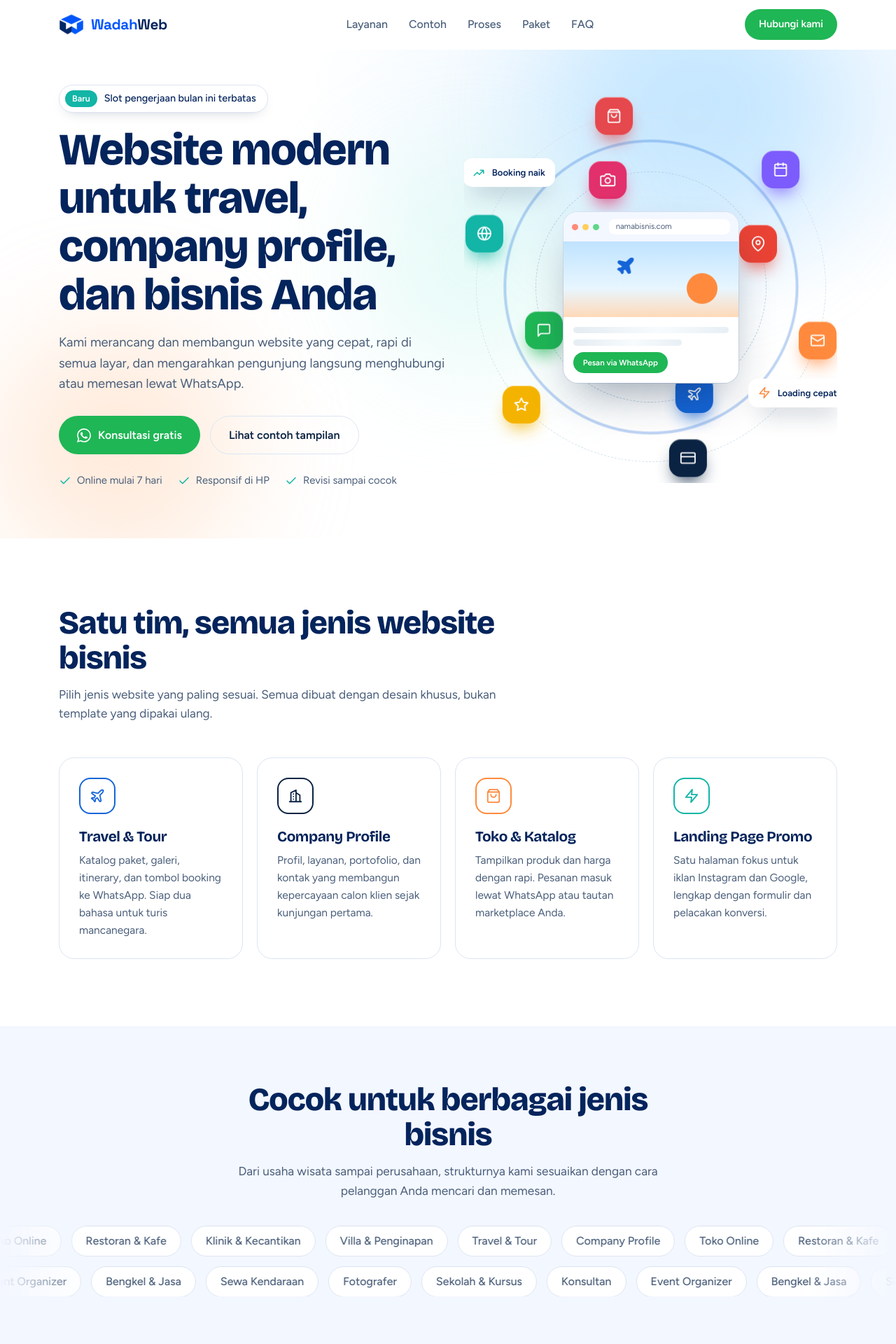
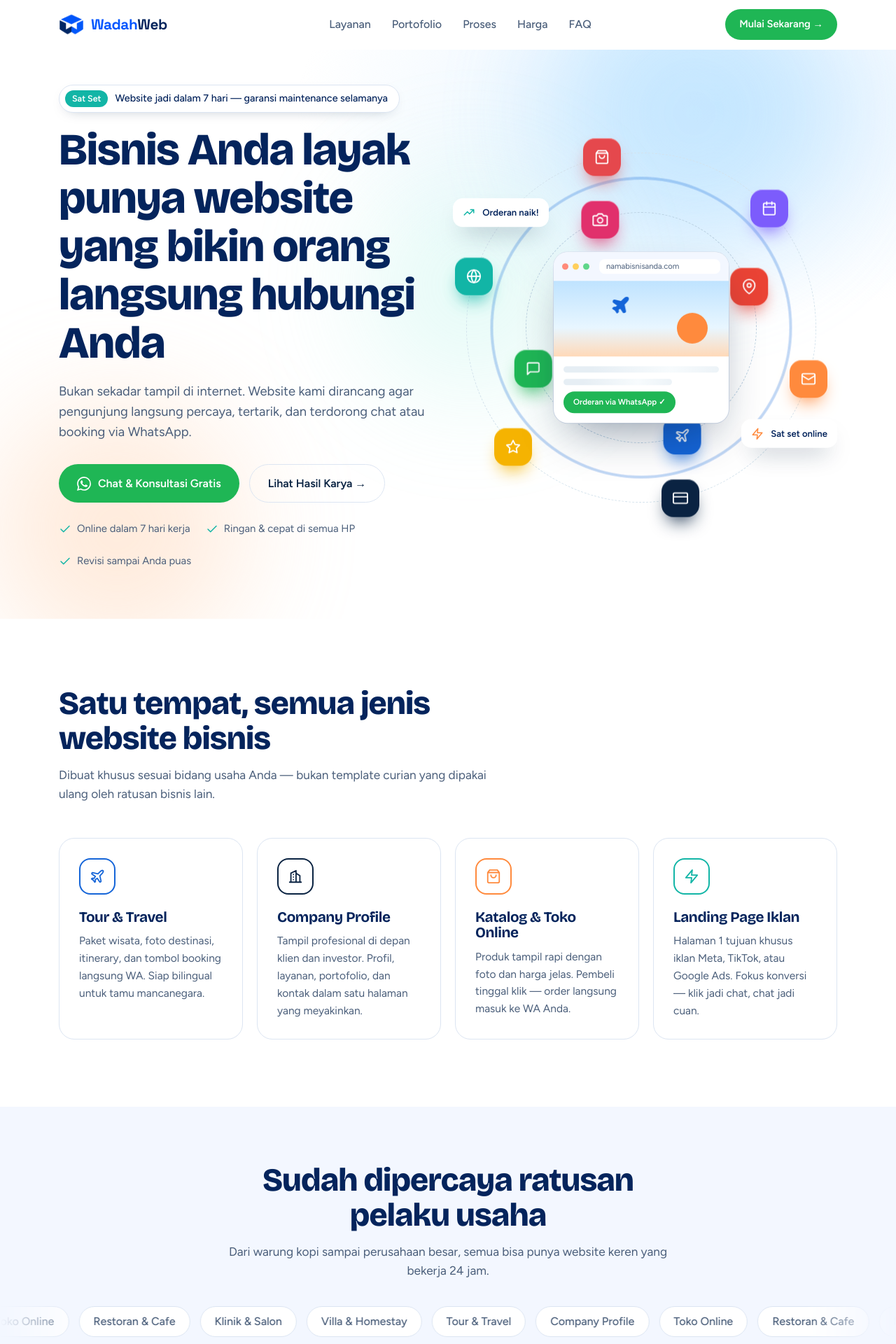
Before and after one commit to bhintangdir/wadah-web-ii, a Next.js app: page / in a window 1280 px wide. Shown: the top 1920 px of the page at 70% size. Built offline with nearby package versions, Linux system fonts and the light colour scheme.

Commit message:
feat: add HomeClient component, global styles, and content data configuration

```diff
--- a/src/app/HomeClient.tsx
+++ b/src/app/HomeClient.tsx
@@ -22,6 +22,13 @@ export default function HomeClient() {
     const x = ((e.clientX / window.innerWidth) - 0.5) * 18;
     const y = ((e.clientY / window.innerHeight) - 0.5) * 18;
     coreRef.current.style.translate = `${x}px ${y}px`;
+  };
+
+  // Helper untuk membuat URL WhatsApp dengan pesan template spesifik
+  const getWaUrl = (text?: string) => {
+    const baseUrl = content.brand.whatsappUrl || `https://wa.me/62${content.brand.whatsappNumber?.replace(/^0/, "")}`;
+    if (!text) return baseUrl;
+    return `${baseUrl}?text=${encodeURIComponent(text)}`;
   };
 
   // Tilt on service cards
@@ -226,7 +233,7 @@ export default function HomeClient() {
           </ul>
           <a
             className="btn sm wa"
-            href={content.brand.whatsappUrl}
+            href={getWaUrl("Halo Wadah-Web, saya ingin konsultasi mengenai pembuatan website.")}
             target="_blank"
             rel="noopener noreferrer"
           >
@@ -254,7 +261,7 @@ export default function HomeClient() {
             <div className="cta load" style={{ "--n": 3 } as React.CSSProperties}>
               <a
                 className="btn wa pulse"
-                href={content.brand.whatsappUrl}
+                href={getWaUrl("Halo Wadah-Web, saya tertarik untuk konsultasi gratis pembuatan website.")}
                 target="_blank"
                 rel="noopener noreferrer"
               >
@@ -601,10 +608,13 @@ export default function HomeClient() {
                 </ul>
                 <a
                   className={`btn ${plan.popular ? "" : "ghost"}`}
-                  href={content.brand.whatsappUrl}
+                  href={getWaUrl(`Halo Wadah-Web, saya tertarik untuk memesan paket: ${plan.name} (${plan.price}). Mohon info langkah selanjutnya.`)}
                   target="_blank"
                   rel="noopener noreferrer"
                 >
+                  <svg className="i" style={{ width: "18px", height: "18px", fill: "currentColor", stroke: "none" }}>
+                    <use href="#i-wa" />
+                  </svg>
                   {plan.buttonLabel}
                 </a>
               </div>
@@ -648,7 +658,7 @@ export default function HomeClient() {
           <p>{content.cta.subtitle}</p>
           <a
             className="btn wa pulse"
-            href={content.brand.whatsappUrl}
+            href={getWaUrl("Halo Wadah-Web, saya ingin bertanya lebih lanjut untuk pembuatan website bisnis saya.")}
             target="_blank"
             rel="noopener noreferrer"
           >
@@ -735,7 +745,7 @@ export default function HomeClient() {
               <a
                 className="btn sm wa"
                 style={{ marginTop: "14px", width: "fit-content" }}
-                href={content.brand.whatsappUrl}
+                href={getWaUrl("Halo Wadah-Web, saya ingin menghubungi tim Anda.")}
                 target="_blank"
                 rel="noopener noreferrer"
               >
--- a/src/app/globals.css
+++ b/src/app/globals.css
@@ -55,7 +55,7 @@ a{color:inherit;text-decoration:none}
 @keyframes up{to{opacity:1;transform:none}}
 
 /* orbit stage */
-.sw{height:calc(560px*var(--k,1));display:flex;justify-content:center;align-items:center;position:relative;overflow:hidden;max-width:100%}
+.sw{height:calc(560px*var(--k,1));display:flex;justify-content:center;align-items:center;position:relative;overflow:visible;max-width:100%}
 .stage{width:560px;height:560px;position:relative;flex:none;transform:scale(var(--k,1));transform-origin:center center}
 .ring{position:absolute;left:50%;top:50%;border:1.5px dashed #b9cfe0;border-radius:50%;transform:translate(-50%,-50%)}
 .r1{width:330px;height:330px}.r2{width:500px;height:500px;border-color:#d3e2ec}
@@ -343,21 +343,25 @@ footer{padding:60px 0 36px;color:var(--mut);font-size:.93rem;border-top:1px soli
   nav ul{display:none}
 }
 @media(max-width:640px){
-  :root{--k:.56}
+  :root{--k:.52}
   .hero{padding:30px 0 40px}
   .hero h1{font-size:clamp(1.9rem,8vw,2.5rem);margin:14px 0 16px}
   .hero p.lead{font-size:1rem}
   .cta{flex-direction:column;width:100%;max-width:320px;margin:24px auto 20px}
   .cta .btn{width:100%;justify-content:center}
   .trust{flex-direction:column;gap:10px;align-items:center}
-  .sw{height:300px;margin:10px auto 0;width:100%}
+  .sw{height:300px;margin:10px auto 0;width:100%;overflow:visible}
   .grid4{grid-template-columns:1fr}
   .stats .wrap{grid-template-columns:1fr;gap:22px}
   section{padding:60px 0}
   .end{margin:0 12px;padding:50px 18px;border-radius:24px}
 }
-@media(max-width:400px){
-  :root{--k:.48}
-  .sw{height:260px}
+@media(max-width:480px){
+  :root{--k:.46}
+  .sw{height:280px}
+}
+@media(max-width:380px){
+  :root{--k:.40}
+  .sw{height:250px}
 }
 @media(prefers-reduced-motion:reduce){*,*::before,*::after{animation:none!important;transition:none!important}.rv,.load{opacity:1;transform:none}.proc::before{transform:none}}
--- a/src/data/content.json
+++ b/src/data/content.json
@@ -1,7 +1,7 @@
 {
   "meta": {
-    "title": "Wadah-Web | Jasa Pembuatan Website Travel, Company Profile & Bisnis",
-    "description": "Jasa pembuatan website modern untuk travel, company profile, toko, dan bisnis lokal. Cepat, responsif, siap menerima booking via WhatsApp."
+    "title": "Wadah-Web | Website Profesional Sat Set Jadi — Travel, Bisnis & Company Profile",
+    "description": "Jasa bikin website cepat, keren, dan langsung terima orderan via WhatsApp. Mulai 899 ribu, online dalam 7 hari, garansi maintenance selamanya."
   },
   "brand": {
     "logo": "/logo.webp",
@@ -12,110 +12,179 @@
     "email": "official.wadahweb@gmail.com",
     "instagram": "official.wadahweb",
     "instagramUrl": "https://instagram.com/official.wadahweb",
-    "description": "Partner terpercaya pembuatan website modern & aplikasi khusus untuk mempercepat pertumbuhan bisnis Anda dengan integrasi WhatsApp langsung."
+    "description": "Website sat set jadi — desain keren, cepat dibuka, dan langsung terhubung ke WhatsApp bisnis Anda."
   },
   "nav": {
     "links": [
-      { "label": "Layanan", "href": "#layanan" },
-      { "label": "Contoh", "href": "#contoh" },
-      { "label": "Proses", "href": "#proses" },
-      { "label": "Paket", "href": "#paket" },
-      { "label": "FAQ", "href": "#faq" }
+      {
+        "label": "Layanan",
+        "href": "#layanan"
+      },
+      {
+        "label": "Portofolio",
+        "href": "#contoh"
+      },
+      {
+        "label": "Proses",
+        "href": "#proses"
+      },
+      {
+        "label": "Harga",
+        "href": "#paket"
+      },
+      {
+        "label": "FAQ",
+        "href": "#faq"
+      }
     ],
-    "ctaLabel": "Hubungi kami"
+    "ctaLabel": "Mulai Sekarang →"
   },
   "hero": {
-    "badgeTag": "Baru",
-    "badgeText": "Slot pengerjaan bulan ini terbatas",
-    "title": "Website modern untuk travel, company profile, dan bisnis Anda",
-    "lead": "Kami merancang dan membangun website yang cepat, rapi di semua layar, dan mengarahkan pengunjung langsung menghubungi atau memesan lewat WhatsApp.",
-    "primaryCta": "Konsultasi gratis",
-    "secondaryCta": "Lihat contoh tampilan",
+    "badgeTag": "Sat Set",
+    "badgeText": "Website jadi dalam 7 hari — garansi maintenance selamanya",
+    "title": "Bisnis Anda layak punya website yang bikin orang langsung hubungi Anda",
+    "lead": "Bukan sekadar tampil di internet. Website kami dirancang agar pengunjung langsung percaya, tertarik, dan terdorong chat atau booking via WhatsApp.",
+    "primaryCta": "Chat & Konsultasi Gratis",
+    "secondaryCta": "Lihat Hasil Karya →",
     "trustItems": [
-      "Online mulai 7 hari",
-      "Responsif di HP",
-      "Revisi sampai cocok"
+      "Online dalam 7 hari kerja",
+      "Ringan & cepat di semua HP",
+      "Revisi sampai Anda puas"
     ],
-    "coreDomain": "namabisnis.com",
-    "corePill": "Pesan via WhatsApp",
+    "coreDomain": "namabisnisanda.com",
+    "corePill": "Orderan via WhatsApp ✓",
     "chips": [
-      { "icon": "i-up", "text": "Booking naik", "className": "c1" },
-      { "icon": "i-bolt", "text": "Loading cepat", "className": "c2" }
+      {
+        "icon": "i-up",
+        "text": "Orderan naik!",
+        "className": "c1"
+      },
+      {
+        "icon": "i-bolt",
+        "text": "Sat set online",
+        "className": "c2"
+      }
     ],
     "orbit1": [
-      { "icon": "plane", "color": "#1565D8" },
-      { "icon": "chat", "color": "#1FB655" },
-      { "icon": "camera", "color": "#E1306C" },
-      { "icon": "pin", "color": "#EA4335" }
+      {
+        "icon": "plane",
+        "color": "#1565D8"
+      },
+      {
+        "icon": "chat",
+        "color": "#1FB655"
+      },
+      {
+        "icon": "camera",
+        "color": "#E1306C"
+      },
+      {
+        "icon": "pin",
+        "color": "#EA4335"
+      }
     ],
     "orbit2": [
-      { "icon": "cal", "color": "#7C5CFC" },
-      { "icon": "mail", "color": "#FF8A3D" },
-      { "icon": "card", "color": "#0A2342" },
-      { "icon": "star", "color": "#F5B301" },
-      { "icon": "globe", "color": "#12B5A6" },
-      { "icon": "bag", "color": "#E5484D" }
+      {
+        "icon": "cal",
+        "color": "#7C5CFC"
+      },
+      {
+        "icon": "mail",
+        "color": "#FF8A3D"
+      },
+      {
+        "icon": "card",
+        "color": "#0A2342"
+      },
+      {
+        "icon": "star",
+        "color": "#F5B301"
+      },
+      {
+        "icon": "globe",
+        "color": "#12B5A6"
+      },
+      {
+        "icon": "bag",
+        "color": "#E5484D"
+      }
     ]
   },
   "services": {
-    "title": "Satu tim, semua jenis website bisnis",
-    "subtitle": "Pilih jenis website yang paling sesuai. Semua dibuat dengan desain khusus, bukan template yang dipakai ulang.",
+    "title": "Satu tempat, semua jenis website bisnis",
+    "subtitle": "Dibuat khusus sesuai bidang usaha Anda — bukan template curian yang dipakai ulang oleh ratusan bisnis lain.",
     "items": [
       {
         "icon": "i-plane",
         "color": "#1565D8",
-        "title": "Travel & Tour",
-        "desc": "Katalog paket, galeri, itinerary, dan tombol booking ke WhatsApp. Siap dua bahasa untuk turis mancanegara."
+        "title": "Tour & Travel",
+        "desc": "Paket wisata, foto destinasi, itinerary, dan tombol booking langsung WA. Siap bilingual untuk tamu mancanegara."
       },
       {
         "icon": "i-bld",
         "color": "#0A2342",
         "title": "Company Profile",
-        "desc": "Profil, layanan, portofolio, dan kontak yang membangun kepercayaan calon klien sejak kunjungan pertama."
+        "desc": "Tampil profesional di depan klien dan investor. Profil, layanan, portofolio, dan kontak dalam satu halaman yang meyakinkan."
       },
       {
         "icon": "i-bag",
         "color": "#FF8A3D",
-        "title": "Toko & Katalog",
-        "desc": "Tampilkan produk dan harga dengan rapi. Pesanan masuk lewat WhatsApp atau tautan marketplace Anda."
+        "title": "Katalog & Toko Online",
+        "desc": "Produk tampil rapi dengan foto dan harga jelas. Pembeli tinggal klik — order langsung masuk ke WA Anda."
       },
       {
         "icon": "i-bolt",
         "color": "#12B5A6",
-        "title": "Landing Page Promo",
-        "desc": "Satu halaman fokus untuk iklan Instagram dan Google, lengkap dengan formulir dan pelacakan konversi."
+        "title": "Landing Page Iklan",
+        "desc": "Halaman 1 tujuan khusus iklan Meta, TikTok, atau Google Ads. Fokus konversi — klik jadi chat, chat jadi cuan."
       }
     ]
   },
   "marquee": {
-    "title": "Cocok untuk berbagai jenis bisnis",
-    "subtitle": "Dari usaha wisata sampai perusahaan, strukturnya kami sesuaikan dengan cara pelanggan Anda mencari dan memesan.",
+    "title": "Sudah dipercaya ratusan pelaku usaha",
+    "subtitle": "Dari warung kopi sampai perusahaan besar, semua bisa punya website keren yang bekerja 24 jam.",
     "row1": [
-      "Travel & Tour",
+      "Tour & Travel",
       "Company Profile",
       "Toko Online",
-      "Restoran & Kafe",
-      "Klinik & Kecantikan",
-      "Villa & Penginapan"
+      "Restoran & Cafe",
+      "Klinik & Salon",
+      "Villa & Homestay"
     ],
     "row2": [
-      "Sewa Kendaraan",
-      "Fotografer",
-      "Sekolah & Kursus",
-      "Konsultan",
+      "Rental Kendaraan",
+      "Fotografer & Studio",
+      "Jasa & Konsultan",
+      "Kursus & Les Privat",
       "Event Organizer",
-      "Bengkel & Jasa"
+      "Bengkel & Properti"
     ]
   },
   "stats": [
-    { "value": 120, "suffix": "+", "label": "Website selesai" },
-    { "value": 7, "suffix": " hari", "label": "Rata-rata waktu pengerjaan" },
-    { "value": 98, "suffix": "%", "label": "Klien puas" },
-    { "value": 24, "suffix": "/7", "label": "Website online terus" }
+    {
+      "value": 120,
+      "suffix": "+",
+      "label": "Website sudah online"
+    },
+    {
+      "value": 7,
+      "suffix": " hari",
+      "label": "Rata-rata siap tayang"
+    },
+    {
+      "value": 98,
+      "suffix": "%",
+      "label": "Klien puas & balik lagi"
+    },
+    {
+      "value": 24,
+      "suffix": "/7",
+      "label": "Support siap bantu"
+    }
   ],
   "templates": {
-    "title": "Contoh tampilan website",
-    "subtitle": "Arahkan kursor ke kartu untuk melihat halaman bergulir seperti di browser.",
+    "title": "Hasil nyata dari klien kami",
+    "subtitle": "Hover atau sentuh kartu untuk lihat tampilan aslinya — persis seperti yang akan dilihat pelanggan Anda.",
     "perPage": 3,
     "items": [
       {
@@ -149,34 +218,34 @@
     ]
   },
   "process": {
-    "title": "Dari ide sampai online, empat langkah",
-    "subtitle": "Anda cukup menyiapkan materi. Sisanya kami kerjakan dan kabarkan di setiap tahap.",
+    "title": "Sat set 4 langkah, website Anda jadi",
+    "subtitle": "Anda cukup cerita & kirim materi. Teknis, desain, server — semua kami yang beresin.",
     "steps": [
       {
         "num": "1",
-        "title": "Konsultasi",
-        "desc": "Kami pahami bisnis, target pengunjung, dan tujuan website."
+        "title": "Cerita dulu",
+        "desc": "Chat santai soal bisnis, target pembeli, dan keinginan Anda. Gratis, tanpa komitmen."
       },
       {
         "num": "2",
-        "title": "Desain",
-        "desc": "Anda menerima rancangan tampilan dan menyetujuinya."
+        "title": "Desain disetujui",
+        "desc": "Kami tampilkan rancangan visual. Anda cek dan setujui — bisa minta revisi sampai sreg."
       },
       {
         "num": "3",
-        "title": "Pengembangan",
-        "desc": "Desain dibangun menjadi website yang cepat dan responsif."
+        "title": "Website dibangun",
+        "desc": "Koding dimulai. Ringan, cepat, dan tombol WA langsung aktif terhubung ke nomor Anda."
       },
       {
         "num": "4",
-        "title": "Peluncuran",
-        "desc": "Website tayang di domain Anda dan siap menerima pelanggan."
+        "title": "Online & siap orderan",
+        "desc": "Domain aktif, website tayang, Google bisa temukan bisnis Anda. Sat set beres!"
       }
     ]
   },
   "pricing": {
-    "title": "Paket yang bisa tumbuh bersama bisnis Anda",
-    "subtitle": "Pilih paket sesuai kebutuhan bisnis Anda.",
+    "title": "Harga jelas, manfaat nyata",
+    "subtitle": "Tidak ada biaya tersembunyi. Pilih paket yang cocok — bayar sekali, website Anda langsung jalan.",
     "plans": [
       {
         "name": "Landing Page",
@@ -189,6 +258,7 @@
           "Desain responsif mobile-friendly",
           "Tombol booking langsung WhatsApp",
           "Gratis hosting & SSL tahun pertama",
+          "Support 24/7",
           "Revisi desain 2 kali"
         ],
         "buttonLabel": "Pilih Landing Page"
@@ -201,9 +271,11 @@
         "popularBadge": "Paling dipilih",
         "features": [
           "Domain resmi .com / .id / .co.id",
-          "Company profile / travel / toko multi-halaman",
-          "Desain profesional & galeri konten",
-          "SEO dasar & integrasi Google Maps",
+          "Bebas jumlah halaman",
+          "Desain custom berstandart Google",
+          "Aktivasi Google Console & indexing",
+          "Garansi maintenance selamanya",
+          "Support 24/7",
           "Tombol WhatsApp & formulir kontak",
           "Revisi desain 3 kali"
         ],
@@ -215,52 +287,94 @@
         "period": "sesuai kebutuhan sistem",
         "popular": false,
         "features": [
-          "Berbagai jenis website & aplikasi web",
-          "Fitur custom: booking, kalkulator, portal berita",
+          "Website & aplikasi web skala besar",
+          "Fitur custom: booking, kalkulator, portal",
           "Integrasi database & dashboard admin",
-          "Multi-bahasa & multi-halaman tak terbatas",
-          "Dukungan teknis prioritas & pemeliharaan",
-          "Pelatihan pengelolaan sistem"
+          "Multi-bahasa & halaman tak terbatas",
+          "Prioritas teknis & pemeliharaan penuh",
+          "Support 24/7",
+          "Pelatihan kelola sistem mandiri"
         ],
         "buttonLabel": "Konsultasi Custom"
       }
     ]
   },
   "faq": {
-    "title": "Pertanyaan yang sering diajukan",
+    "title": "Yang sering ditanyakan sebelum order",
     "items": [
       {
         "q": "Berapa lama website selesai?",
-        "a": "Landing page biasanya 3 sampai 7 hari kerja. Website multi halaman 2 sampai 3 minggu, tergantung kesiapan materi."
+        "a": "Landing page biasanya selesai 3 sampai 7 hari kerja. Website multi-halaman sekitar 1 sampai 2 minggu, tergantung kesiapan materi (teks, foto, dan logo) dari Anda."
       },
       {
-        "q": "Apakah bisa dua bahasa untuk turis asing?",
-        "a": "Bisa. Paket Premium mencakup versi Indonesia dan Inggris dengan pilihan bahasa di bagian atas halaman."
+        "q": "Apa maksud garansi maintenance selamanya?",
+        "a": "Kami menjamin website Anda tetap berjalan normal selamanya. Jika terjadi error sistem, bug tampilan, kendala SSL/hosting, atau gangguan teknis lainnya, tim Wadah-Web siap memperbaikinya tanpa biaya tambahan."
+      },
+      {
+        "q": "Bagaimana aktivasi Google Console dan indexing bekerja?",
+        "a": "Website Anda akan kami daftarkan langsung ke Google Search Console, dikonfigurasikan sitemap XML-nya, dan dioptimasi agar robot Google segera mengindeks halaman website Anda sehingga muncul di hasil pencarian Google."
+      },
+      {
+        "q": "Apakah benar bebas jumlah halaman di paket Website 1.199 rb?",
+        "a": "Benar. Anda bisa menambahkan halaman profil usaha, daftar layanan/produk, artikel/blog, portofolio, kontak, galeri, hingga landing page promo tanpa batasan jumlah halaman."
       },
       {
         "q": "Siapa yang mengurus domain dan hosting?",
-        "a": "Kami bantu pembelian dan pengaturannya. Domain tetap terdaftar atas nama Anda."
+        "a": "Seluruh proses pembelian domain, hosting server berkecepatan tinggi, setup SSL (https), hingga konfigurasi DNS kami bantu sampai aktif. Domain sepenuhnya menjadi hak milik atas nama bisnis Anda."
+      },
+      {
+        "q": "Apakah bisa integrasi dengan WhatsApp dan media sosial?",
+        "a": "Tentu! Semua tombol booking, order, maupun konsultasi akan langsung terhubung ke WhatsApp bisnis Anda dengan pesan otomatis. Tautan Instagram, Facebook, TikTok, dan Google Maps juga kami pasang rapi."
+      },
+      {
+        "q": "Bagaimana jika di kemudian hari saya ingin mengubah isi website?",
+        "a": "Anda mendapatkan support 24/7. Anda cukup kirimkan update konten ke tim kami, atau kami sediakan panduan mudah jika Anda ingin mengedit tulisan/gambar sendiri secara mandiri."
       }
     ]
   },
   "cta": {
-    "title": "Siap punya website yang bekerja untuk bisnis Anda?",
-    "subtitle": "Ceritakan kebutuhan Anda. Kami balas dengan rekomendasi dan estimasi hari ini.",
-    "buttonLabel": "Chat via WhatsApp"
+    "title": "Website sat set jadi — bisnis Anda siap online hari ini",
+    "subtitle": "Ceritakan bisnis Anda sekarang. Kami balas dengan konsep, estimasi harga, dan timeline pengerjaan — cepat, gratis, tanpa basa-basi.",
+    "buttonLabel": "Chat WhatsApp Sekarang →"
   },
   "footer": {
     "quickLinksTitle": "Navigasi",
     "servicesTitle": "Layanan",
     "contactTitle": "Kontak & Layanan",
-    "address": "Lombok & Seluruh Indonesia\nLayanan Online Cepat & Responsif",
-    "hours": "Senin - Sabtu: 08.00 - 21.00 WITA",
+    "address": "Lombok & Seluruh Indonesia\nLayanan Online — Sat Set Responsif",
+    "hours": "Senin–Sabtu: 08.00–21.00 WITA • Support 24/7",
     "copyright": "© 2026 Wadah-Web. Semua hak dilindungi."
   },
   "bottomNav": [
-    { "label": "Home", "href": "#top", "icon": "i-home", "type": "link" },
-    { "label": "Layanan", "href": "#layanan", "icon": "i-grid", "type": "link" },
-    { "label": "WhatsApp", "href": "https://wa.me/6285181906445", "icon": "i-wa", "type": "wa" },
-    { "label": "Contoh", "href": "#contoh", "icon": "i-globe", "type": "link" },
-    { "label": "Paket", "href": "#paket", "icon": "i-card", "type": "link" }
+    {
+      "label": "Home",
+      "href": "#top",
+      "icon": "i-home",
+      "type": "link"
+    },
+    {
+      "label": "Layanan",
+      "href": "#layanan",
+      "icon": "i-grid",
+      "type": "link"
+    },
+    {
+      "label": "WhatsApp",
+      "href": "https://wa.me/6285181906445",
+      "icon": "i-wa",
+      "type": "wa"
+    },
+    {
+      "label": "Portofolio",
+      "href": "#contoh",
+      "icon": "i-globe",
+      "type": "link"
+    },
+    {
+      "label": "Harga",
+      "href": "#paket",
+      "icon": "i-card",
+      "type": "link"
+    }
   ]
 }
```
